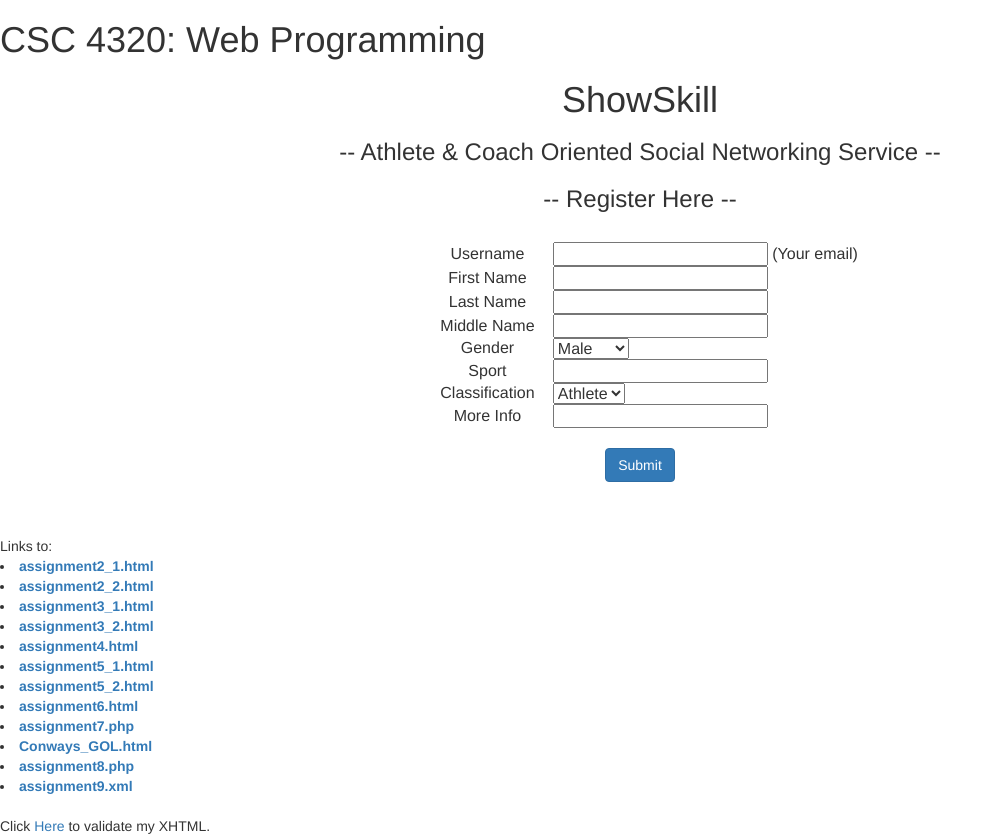
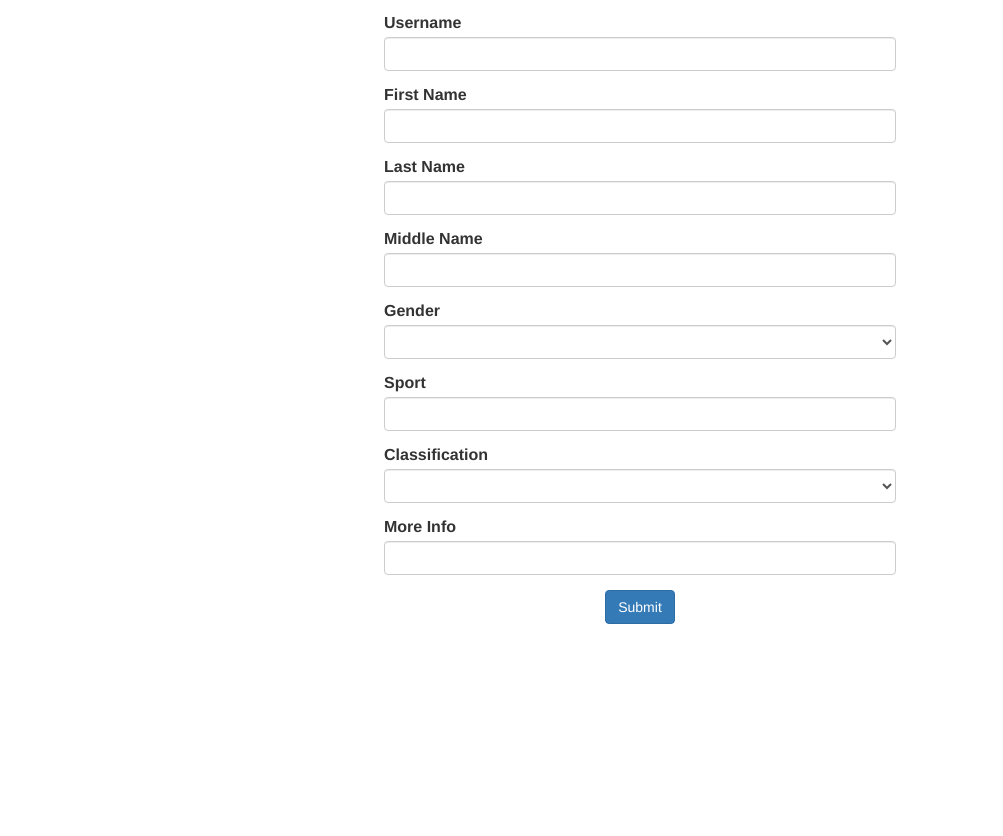
Before and after one commit to CSC4370/Project02, a PHP site: page /registration.php in a window 1280 px wide. Shown: the whole page, without its empty margins (0-1003 px from the left). After the commit the page ends 624 px from the top, so only its background shows below. Run offline with PHP 8.4, Linux system fonts and the light colour scheme.

Commit message:
Hey Gia, I finally got the database down for the registration.php. All it needs now are the designs.

```diff
--- a/registration.php
+++ b/registration.php
@@ -3,19 +3,26 @@
 if(isset($_POST['submit'])) {
 
 $username = $_POST['username'];
-$password = $_POST['password'];
+$firstname = $_POST['firstname'];
+$lastname = $_POST['lastname'];
+$middlename = $_POST['middlename'];
+$gender = $_POST['gender'];
+$sport = $_POST['sport'];
+$classification = $_POST['classification'];
+$moreinfo = $_POST['moreinfo'];
 
-
-$connection = mysqli_connect('localhost', 'root', 'root', 'project2');
+$connection = mysqli_connect('localhost', 'root', 'root', 'project2db');
 
 	if($connection) {
-		echo "We are connected";
+		echo "We are connected ";
 	} else {
 		die("Database connection failed");
 	}
 
-	$query = "INSERT INTO users(username, password) ";
-	$query .= "VALUES ('$username', '$password')";
+	$query = "INSERT INTO registration(username, firstname, lastname, middlename,
+	gender, sport, classification, moreinfo) ";
+	$query .= "VALUES ('$username', '$firstname', '$lastname', '$middlename', '$gender',
+	'$sport', '$classification', '$moreinfo')";
 
 	$result = mysqli_query($connection, $query);
 
@@ -24,94 +31,107 @@ $connection = mysqli_connect('localhost', 'root', 'root', 'project2');
 	}
 
 }
-
 ?>
 
-<html xmlns = "http://www.w3.org/1999/xhmtl">
+
+
+<!DOCYTYPE html>
+<html lang="en">
 <head>
+	<meta charset="UTF-8">
+
+<title>SportsPage</title>
+
+
 <link rel="stylesheet"
 href="https://maxcdn.bootstrapcdn.com/bootstrap/3.3.2/css/bootstrap.min.css">
-<title> Welcome to ShowSkill </title>
-	<h1> CSC 4320: Web Programming </h1>
-		<center>
-		<h1> ShowSkill </h1>
-		<h3> -- Athlete & Coach Oriented Social Networking Service -- </h3>
-		<h3> -- Register Here -- </h3><br />
-		</center>
 </head>
+
+
 
 <body>
 <center>
-		 <form action="https://grid.cs.gsu.edu/~cfrederick/csc4370/submit2login.php"
-		method="get">
-		<table border="0">
+<table border="0" width="40%">
+<div class="container">
+<form action="registration.php" method="post" name="Form" onsubmit="" action="">
+
 	<tr>
-				<td width="30%" align="middle"> Username </td>
-				<td><input type="text" name="username"/> (Your email)</td>
-			</tr>
+		<td>
+			<div class="form-group">
+			<label for="username">Username</label>
+			<input type="text" name="username" class="form-control" length="50" required="">
+		</td>
+	</tr></div>
+
 	<tr>
-				<td width="30%" align="middle"> First Name </td>
-				<td><input type="password" name="password"/></td>
-			</tr>
+		<td>
+			<div class="form-group">
+			<label for="firstname">First Name</label>
+			<input type="text" name="firstname" class="form-control" length="50" required="">
+		</td>
+	</tr></div>
+
 	<tr>
-				<td width="30%" align="middle"> Last Name </td>
-				<td><input type="password" name="lastname"/></td>
-			</tr>
+		<td>
+			<div class="form-group">
+			<label for="lastname">Last Name</label>
+			<input type="text" name="lastname" class="form-control" length="50" required="">
+		</td>
+	</tr></div>
+
 	<tr>
-				<td width="30%" align="middle"> Middle Name </td>
-				<td><input type="password" name="middlename"/></td>
-			</tr>
+		<td>
+			<div class="form-group">
+			<label for="middlename">Middle Name</label>
+			<input type="text" name="middlename" class="form-control" length="50" required="">
+		</td>
+	</tr></div>
+
 	<tr>
-				<td width="30%" align="middle"> Gender </td>
-				<td><select name="gender">
+		<td><div class="form-group">
+			<label for="gender">Gender</label>
+			<select name="gender" class="form-control" length="7" required="">
+				<option></option>
 				<option>Male</option>
 				<option>Female</option>
 			</select></td>
-			</tr>
+	</tr></div>
+
 	<tr>
-				<td width="30%" align="middle"> Sport </td>
-				<td><input type="password" name="sport"/></td>
-			</tr>
+		<td>
+			<div class="form-group">
+			<label for="sport">Sport</label>
+			<input type="text" name="sport" class="form-control" length="50" required="">
+		</td>
+	</tr></div>
+
 	<tr>
-				<td width="30%" align="middle"> Classification </td>
-				<td><select name="classification">
+		<td><div class="form-group">
+			<label for="classification">Classification</label>
+			<select name="classification" class="form-control" length="15" required="">
+				<option></option>
 				<option>Athlete</option>
 				<option>Coach</option>
 			</select></td>
+	</tr></div>
+
+	<tr>
+		<td>
+			<div class="form-group">
+			<label for="moreinfo">More Info</label>
+			<input type="text" name="moreinfo" class="form-control">
+		</td>
 	</tr>
 	<tr>
-				<td width="30%" align="middle"> More Info </td>
-				<td><input type="password" name="password"/></td>
+		<td align="center">
+			<input class="btn btn-primary" type="submit" name="submit" value="Submit">
+		</td>
 	</tr>
+	</div>
 
-		</table><br />
-
-		<table border=0>
-
-			<tr>
-				<td><input class="btn btn-primary" type="submit" value="Submit"/></td>
-			</tr>
+</form>
+</div>
 </table>
-		</form>
-		</center><br /><br />
-
-
-		<p1> Links to: </p1>
-				<br />
-    		<li><b><a href="http://codd.cs.gsu.edu/~bher1/assignment2_1.html">assignment2_1.html</a></b></li>
-    		<li><b><a href="http://codd.cs.gsu.edu/~bher1/assignment2_2.html">assignment2_2.html</a></b></li>
-    		<li><b><a href="http://codd.cs.gsu.edu/~bher1/assignment3_1.html">assignment3_1.html</a></b></li>
-    		<li><b><a href="http://codd.cs.gsu.edu/~bher1/assignment3_2.html">assignment3_2.html</a></b></li>
-    		<li><b><a href="http://codd.cs.gsu.edu/~bher1/assignment4.html">assignment4.html</a></b></li>
-    		<li><b><a href="http://codd.cs.gsu.edu/~bher1/assignment5_1.html">assignment5_1.html</a></b></li>
-    		<li><b><a href="http://codd.cs.gsu.edu/~bher1/assignment5_2.html">assignment5_2.html</a></b></li>
-    		<li><b><a href="http://codd.cs.gsu.edu/~bher1/assignment6.html">assignment6.html</a></b></li>
-    		<li><b><a href="http://codd.cs.gsu.edu/~bher1/assignment7.php">assignment7.php</a></b></li>
-    		<li><b><a href="http://codd.cs.gsu.edu/~bher1/Conways_GOL.html">Conways_GOL.html</a></b></li>
-    		<li><b><a href="http://codd.cs.gsu.edu/~bher1/assignment8.php">assignment8.php</a></b></li>
-    		<li><b><a href="http://codd.cs.gsu.edu/~bher1/assignment9.xml">assignment9.xml</a></b></li>
-    			<br />
-		<p2> Click <a href="https://validator.w3.org">Here</a> to
-		validate my XHTML. </p2>
+</center>
 </body>
 </html>
```
Also changed, not shown: 3 other files. Lines whose indentation alone changed are shown as unchanged.
